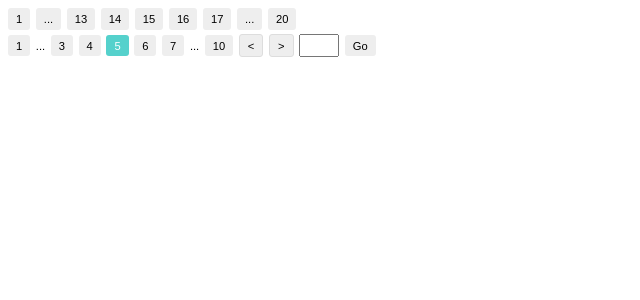
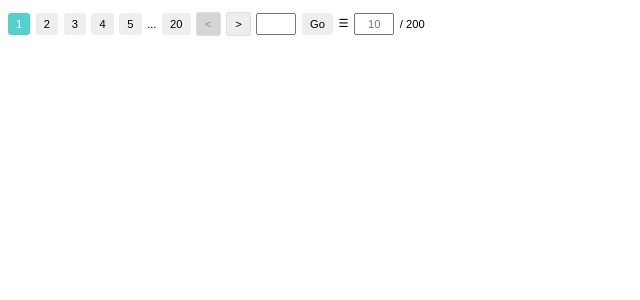
Before and after one commit to m3ctdu49jo/ReactSideProject, a React (Create React App) app in the folder ex01/: page / in a window 1280 px wide. Shown: the top 300 px of the page, without its empty margins (0-640 px from the left). Built offline with nearby package versions, Linux system fonts and the light colour scheme; the HTML template or start-up script is replaced by a standard one.

Commit message:
feat: Paging新增筆數, 跳轉頁數, 頁數顯示調整

```diff
--- a/ex01/src/components/Paging/Paging.jsx
+++ b/ex01/src/components/Paging/Paging.jsx
@@ -1,4 +1,4 @@
-import React, { useEffect, useState } from "react";
+import React, { useEffect, useState, useRef } from "react";
 import styled from "styled-components";
 
 const PagingBox = styled.div`
@@ -30,8 +30,10 @@ const PagingBox = styled.div`
     }
 `;
 const PagingArrow = styled.div`
-    padding: .3rem .5rem;
+    color: ${props => props.$disabled ? "#888 !important" : "inherit"};
+    background: ${props => props.$disabled ? "#d5d5d5 !important" : "inherit"};
     border: 1px solid #ddd;
+    cursor: ${props => props.$disabled ? "not-allowed !important" : "inherit"};
 `;
 const PagingInput = styled.input`
     font-size: .7rem;
@@ -40,45 +42,78 @@ const PagingInput = styled.input`
     padding: .2rem;
 `;
 
-function Paging({dataNum = 20}){
-    const [currentNum, setCurrentNum] = useState(15);
+function tryParseInt(strNum){
+    let isNum = (/^\d*$/).test(strNum) && strNum;
+    return isNum;
+}
+
+function defParseInt(strNum, defaultNum) {
+    return tryParseInt(strNum) ? parseInt(strNum) : defaultNum;
+}
+
+function pagingCalculate(dataCount, pagingPerNum){
+    let count = 1;
+    count = Math.ceil(dataCount / pagingPerNum);
+    count = count > 0 ? count : count;
+    return count;
+}
+
+function Paging({dataNum = 200}){
+    const [currentNum, setCurrentNum] = useState(1);
     const [pagingItems, setPagingItems] = useState([]);
     const maxPagingItem = 5;
+    const pagingInput = useRef(null);
+    const pagingPerInput = useRef(null);
+    const [pagingCount, setPagingCount] = useState(1);
+    const [pagingPer, setPagingPer] = useState(10);
 
     useEffect(() => {
         let pagings = [];
-        if(maxPagingItem >= dataNum){
+        let pagingPer = pagingPerInput.current.value;
+        let count = 1;
+
+        pagingPer = pagingPer !== "" ? pagingPer : "10";
+
+        if(!tryParseInt(pagingPer)){
+            alert("請輸入數字");
+            return;
+        }
+        pagingPer = defParseInt(pagingPer, 10);
+        pagingPer = pagingPer <= 0 ? 10 : pagingPer;
+        setPagingPer(pagingPer);
+
+        count = pagingCalculate(dataNum, pagingPer);
+        setPagingCount(count);
+
+        if(maxPagingItem >= count){
             for(let i = 1;;){
                 pagings.push(i);
-                if(i >= dataNum)
+                if(i >= count)
                     break;
                 i++;
             }
         }   // 1 2 3 4
 
-        if(maxPagingItem < dataNum && currentNum + 3 >= dataNum){
+        if(maxPagingItem < count && currentNum + 3 >= count){
             let beginNum;
             pagings.push(1);
             pagings.push("...");
             if(currentNum - 2 === 1)
                 beginNum = 3;
             else
-                beginNum = currentNum - 2;
+                beginNum = count - 4;
 
             for(;;){
                 pagings.push(beginNum);
-                if(beginNum === dataNum)
+                if(beginNum === count)
                     break;
                 beginNum++;
             }
         }   // 1 ... 4 5 6 7 8 9
 
-
-        if(dataNum >= maxPagingItem + 3 && currentNum + 2 <= 5){
+        if(count > maxPagingItem && currentNum + 3 <= count && currentNum <= 4){
             let beginNum;
-            if(currentNum - 2 === 1)
-                beginNum = 3;
-            else if(currentNum - 2 <= 0)
+            if(currentNum - 3 <= 1)
                 beginNum = 1;
 
             for(let i = 0; i < 5; i++){
@@ -86,10 +121,10 @@ function Paging({dataNum = 20}){
                 beginNum++;
             }
             pagings.push("...");
-            pagings.push(dataNum);
-        }   // 1 2 3 4 5 ... 8
+            pagings.push(count);
+        }   // 1 2 3 4 5 ... 20
 
-        if(dataNum >= 10 && currentNum < dataNum - 2 && currentNum - 2 > 1 && currentNum + 3 < dataNum){
+        if(count >= 10 && currentNum < count - 2 && currentNum - 3 > 1 && currentNum + 4 <= count){
             let beginNum;
             pagings.push(1);
             pagings.push("...");
@@ -103,38 +138,106 @@ function Paging({dataNum = 20}){
             }
 
             pagings.push("...");
-            pagings.push(dataNum);
+            pagings.push(count);
         }   // 1 ... 4 5 6 7 8 ... 11
 
         setPagingItems(pagings);
 
-    }, [dataNum]);
+    }, [dataNum, currentNum, pagingPer]);
+
+    function pagingPrevNext(clickType){
+        let newCurrentNum = currentNum;
+        if(clickType === "prev"){
+            if(currentNum - 1 >= 1)
+                newCurrentNum = currentNum - 1;
+        } else {
+            if(currentNum + 1 <= pagingCount)
+                newCurrentNum = currentNum + 1;
+        }
+        setCurrentNum(newCurrentNum);
+    }
+
+    function pagingGo(){
+        setCurrentNum(defParseInt(pagingInput.current.value, 1));
+        setPagingPer(defParseInt(pagingPerInput.current.value, 10));
+    }
+
+    useEffect(() => {
+        let inputNum = pagingInput.current.value;
+        let inputPerNum = pagingPerInput.current.value;
+        let newPagingCount, newCorrentNum;
+
+        if((!tryParseInt(inputNum) && inputNum !== "") || (!tryParseInt(inputPerNum) && inputPerNum !== ""))
+            alert("請輸入數字");
+        else
+        {
+            inputPerNum = defParseInt(pagingPerInput.current.value, 10);
+            newPagingCount = pagingCalculate(dataNum, inputPerNum);
+            if(inputNum !== ""){
+                inputNum = defParseInt(inputNum, currentNum);
+                inputNum = inputNum > pagingCount ? pagingCount : inputNum;
+                pagingInput.current.value = inputNum;
+                newCorrentNum = newPagingCount < inputNum ? newPagingCount : inputNum;
+                if(newPagingCount < inputNum)
+                    setCurrentNum(newPagingCount);
+            }else{
+                newCorrentNum = newPagingCount < currentNum ? newPagingCount : currentNum;
+                setCurrentNum(newCorrentNum);
+            }
+            setPagingCount(newPagingCount);
+            setPagingPer(inputPerNum);
+        }
+    }, [dataNum, currentNum, pagingPer]);
+
+    // function reviewPaging(){
+    //     let inputNum = pagingInput.current.value;
+    //     let inputPerNum = pagingPerInput.current.value;
+    //     let newPagingCount, newCorrentNum;
+
+    //     if((!tryParseInt(inputNum) && inputNum !== "") || (!tryParseInt(inputPerNum) && inputPerNum !== ""))
+    //         alert("請輸入數字");
+    //     else
+    //     {
+    //         inputPerNum = defParseInt(pagingPerInput.current.value, 10);
+    //         newPagingCount = pagingCalculate(dataNum, inputPerNum);
+    //         if(inputNum !== ""){
+    //             inputNum = defParseInt(inputNum, currentNum);
+    //             inputNum = inputNum > pagingCount ? pagingCount : inputNum;
+    //             pagingInput.current.value = inputNum;
+    //             newCorrentNum = newPagingCount < inputNum ? newPagingCount : inputNum;
+    //             if(newPagingCount < inputNum)
+    //                 setCurrentNum(newPagingCount);
+    //         }else{
+    //             newCorrentNum = newPagingCount < currentNum ? newPagingCount : currentNum;
+    //             setCurrentNum(newCorrentNum);
+    //         }
+    //         console.log(3);
+    //         setPagingPer(inputPerNum);
+    //     }
+    // }
 
     return (
         <>
             <PagingBox>
                 {
-                    pagingItems.map(item => {
-                        return <div>{item}</div>
+                    pagingItems.map((item, index) => {
+                        return item !== "..." ?
+                            item === currentNum ? <div key={item} className="active">{item}</div> : <div key={item} onClick={() => {setCurrentNum(item)}}>{item}</div>
+                            :
+                            <div key={item + index} className="normal">{item}</div>;
                     })
                 }
-            </PagingBox>
-            <PagingBox>
-                <div>1</div>
-                <div className="normal">...</div>
-                <div>3</div>
-                <div>4</div>
-                <div className="active">5</div>
-                <div>6</div>
-                <div>7</div>
-                <div className="normal">...</div>
-                <div>10</div>
-                <PagingArrow>{"<"}</PagingArrow>
-                <PagingArrow>{">"}</PagingArrow>
+                <PagingArrow $disabled={currentNum === 1} onClick={() => {pagingPrevNext("prev")}}>{"<"}</PagingArrow>
+                <PagingArrow $disabled={currentNum === pagingCount} onClick={() => {pagingPrevNext("next")}}>{">"}</PagingArrow>
                 <div className="normal">
-                    <PagingInput type="text" />
+                    <PagingInput type="text" min="0" max={pagingCount} ref={elm => pagingInput.current = elm} />
                 </div>
-                <div>Go</div>
+                <div onClick={() => {pagingGo()}}>Go</div>
+                <div className="normal">☰</div>
+                <div className="normal">
+                    <PagingInput type="text" placeholder="10" ref={elm => pagingPerInput.current = elm} />
+                </div>
+                {" / " + dataNum}
             </PagingBox>
         </>
     );
```
